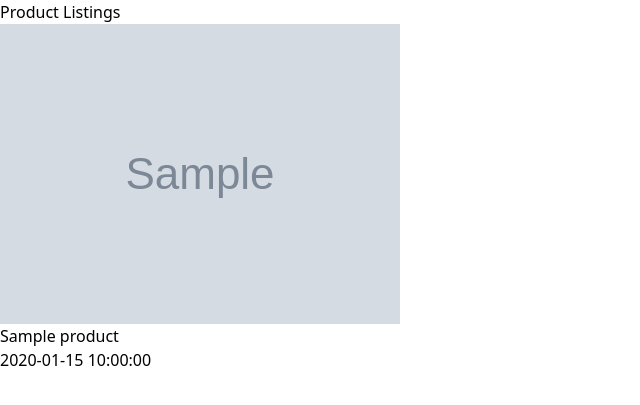
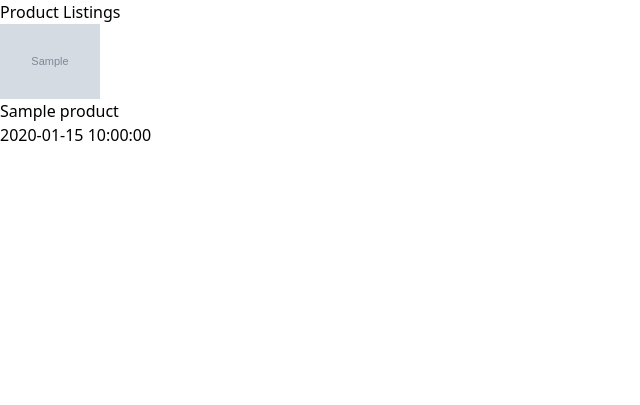
Before and after one commit to screeck/ShareFare, a Flask app: page /main in a window 1280 px wide. Shown: the part 85-490 px from the top of the page, without its empty margins (0-640 px from the left). Run offline with Flask 2, Linux system fonts and the light colour scheme; grey boxes marked "Sample" are stand-in pictures; a database or web service that is not in the repository returns one stand-in record (values such as "Sample title"); some libraries are stand-ins or nearby versions.

Commit message:
size changed

```diff
--- a/templates/main.html
+++ b/templates/main.html
@@ -21,6 +21,10 @@
 
         .dropdown-menu.active {
             display: block; /* Show the dropdown menu when active class is added */
+        }
+        .shrink-image {
+            width: 100px; /* Adjust the width value as needed */
+            height: auto; /* The height will be adjusted automatically to maintain the aspect ratio */
         }
     </style>
     <script>
@@ -60,7 +64,7 @@
             {% for product in products %}
                 <div class="product">
                     {% for image_url in product[3] %}
-                        <img src="{{ image_url }}" alt="Product Image">
+                        <img src="{{ image_url }}" alt="Product Image" class="shrink-image">
                     {% endfor %}
                     <h3>{{ product[1] }}</h3>
                     <p>{{ product[2] }}</p>
```
